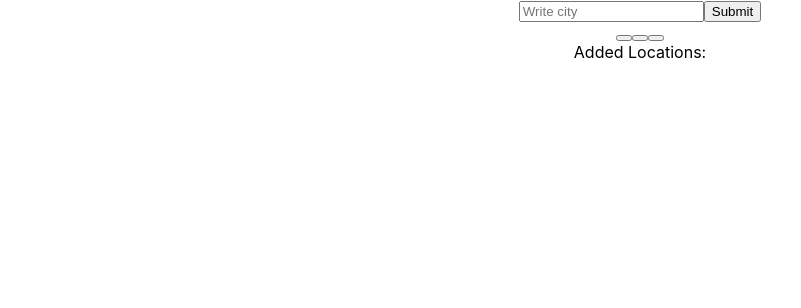
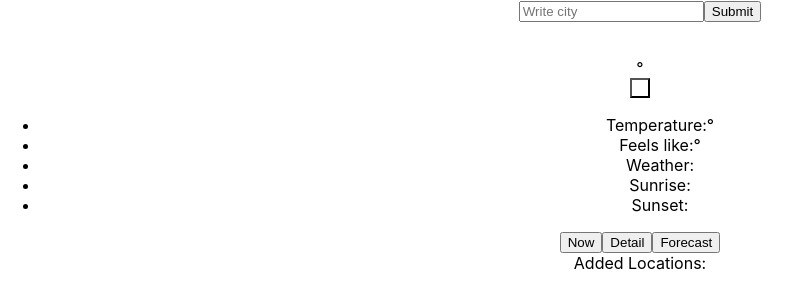
Before and after one commit to HukakHePak/weather-react, a React (Create React App) app: page / in a window 1280 px wide. Shown: the top 308 px of the page, without its empty margins (0-801 px from the left). Built offline with nearby package versions, Linux system fonts and the light colour scheme.

Commit message:
add WeatherDisplay, remake CloseItem for choose city, fix like btn, fix notification

```diff
--- a/src/components/App.js
+++ b/src/components/App.js
@@ -2,94 +2,95 @@ import './App.css';
 import { SearchBar } from '../components/SearchBar/SearchBar';
 import { NotificationMessage } from '../components/NotificationMessage/NotificationMessage';
 import { NamedList } from '../components/NamedList/NamedList';
-import { ClosinItem } from '../components/ClosinItem/ClosinItem';
-import { SelectButton } from './SelectButton/SelectButton';
+import { ClosinSelectItem } from './ClosinSelectItem/ClosinSelectItem';
 import { getWeather } from '../modules/api/api';
-import { SimplyTab } from './WeatherTab/SimplyTab/SimplyTab';
-import { useState } from 'react';
-import { FullTab } from './WeatherTab/FullTab/FullTab';
-import { ForecastTab } from './WeatherTab/ForecastTab/ForecastTab';
+import { useEffect, useState } from 'react';
+import { WeatherDisplay } from './WeatherDisplay/WeatherDisplay';
 
 function App() {
   const [favorites, setFavorites] = useState(new Set());
-  const [weather, setWeather] = useState({forecast:[{}]});
-  const [activeTab, setTab] = useState();
-
-  let error = undefined;
+  const [weather, setWeather] = useState({}); // make default weather
+  const [notify, setNotify] = useState([]);
 
 
-  async function searchSubmitHandler(city) {
+  // useEffect(() => {
+  //   console.log(favorites);
+  // })
+
+
+  async function searchWeatherHandler(city) {
+    if(!city) {
+      setNotify(['Write city!', true]);
+      return;
+    }
+
     try {
       const newWeather = await getWeather(city);
+      newWeather.liked = isFavorite(city);
 
-      newWeather.liked = city === favorites.has(city);
       setWeather(newWeather);
+      setNotify(['', false]);
     }
-    catch(err) {
-      error = <NotificationMessage value="fetch was crashed" />
-      console.log(err)
+    catch(error) {
+      console.error(error);
+      setNotify(['Unknown city', true]);
     }
+  }
+
+  function isFavorite(city) {
+    return favorites.has(city);
   }
 
   function createFavoriteItem(city, index) {
     return (
-      <ClosinItem
+      <ClosinSelectItem
         key={index}
         value={city}
-        onClick={() => removeFavorite(city)}
+        onOpen={ searchWeatherHandler }
+        onClose={ removeFavorite }
       />
     );
   }
 
   function removeFavorite(city) {
-    const newList = favorites;
+    const newList = new Set(favorites);
     newList.delete(city);
 
+    if(weather.city === city) weather.liked = false;
+
     setFavorites(newList);
+  }
+
+  function addFavorite() {
+    const { liked, city } = weather;
+
+    weather.liked = !liked;
+
+    if(liked) {
+      removeFavorite(city);
+    } else {
+      setFavorites(new Set(favorites).add(city));
+    }
   }
 
   return (
     <div className="App">
       <main>
         <div className="weather">
-          <SearchBar onSubmit={searchSubmitHandler} />
-
-          {error}
+          <SearchBar onSubmit={searchWeatherHandler} />
+          <NotificationMessage value={notify[0]} active={notify[1]} />
 
           <div className="weather__inner">
-            <div className="weather__display">
-              {activeTab}
-
-              <div className="weather__switcher">
-                <SelectButton
-                  onClick={() =>
-                    setTab(
-                      <SimplyTab
-                        weather={weather}
-                        onLike={() =>
-                          setFavorites(
-                            weather.liked
-                              ? new Set(favorites).add(weather.city)
-                              : removeFavorite(weather.city)
-                          )
-                        }
-                      />
-                    )
-                  }
-                />
-                <SelectButton
-                  onClick={() => setTab(<FullTab weather={weather} />)}
-                />
-                <SelectButton
-                  onClick={() =>
-                    setTab(<ForecastTab forecast={weather.forecast} />)
-                  }
-                />
-              </div>
-            </div>
+            <WeatherDisplay
+              weather={weather}
+              onLike={ addFavorite }
+              open={{ now: true }}
+            />
             <NamedList
               title="Added Locations:"
-              list={[...favorites.values()].map(createFavoriteItem)}
+              list={
+                [...favorites.values()].map(createFavoriteItem)
+              }
             />
           </div>
         </div>
--- a/src/components/ClosinItem/ClosinItem.js
+++ /dev/null
@@ -1,16 +0,0 @@
-import closeSvg from './close-icon.svg';
-
-export function ClosinItem(props) {
-  const { value, onClick } = props;
-
-  return (
-    <li class="closin-item">
-      <span className="closin-item__title"> {value} </span>
-      <button
-        className="closin-item__close-btn"
-        onClick={onClick}
-        style={{ backgroundImage: closeSvg }}
-      />
-    </li>
-  );
-}
--- /dev/null
+++ b/src/components/ClosinSelectItem/ClosinSelectItem.js
@@ -0,0 +1,30 @@
+import closeSvg from "./close-icon.svg";
+
+export function ClosinSelectItem(props) {
+  const { value, onOpen, onClose } = props;
+
+  function clickHandler(event) {
+    const tag = event.target.tagName;
+
+    if (tag === "BUTTON") {
+      console.log("button");
+      onClose(value);
+      return;
+    }
+
+    onOpen(value);
+  }
+
+  return (
+    <li className="closin-item">
+      <span className="closin-item__title" onClick={clickHandler}>
+        {value}
+      </span>
+      <button
+        className="closin-item__close-btn"
+        onClick={clickHandler}
+        style={{ backgroundImage: closeSvg }}
+      />
+    </li>
+  );
+}
--- a/src/components/SelectButton/SelectButton.js
+++ b/src/components/SelectButton/SelectButton.js
@@ -1,11 +1,11 @@
 export function SelectButton(props) {
-    const { name, isActive, onClick } = props;
+    const { value, isActive, onClick } = props;
 
     const className = isActive ? 'select-button--active' : 'select-button';
 
     return (
         <button className={className} onClick={ onClick }>
-            {name}
+            {value}
         </button>
     );
 }
--- /dev/null
+++ b/src/components/WeatherDisplay/WeatherDisplay.js
@@ -0,0 +1,25 @@
+import { useState } from "react";
+import { SelectButton } from "../SelectButton/SelectButton";
+import { ForecastTab } from "../WeatherTab/ForecastTab/ForecastTab";
+import { FullTab } from "../WeatherTab/FullTab/FullTab";
+import { SimplyTab } from "../WeatherTab/SimplyTab/SimplyTab";
+
+export function WeatherDisplay(props) {
+  const { weather, onLike, open } = props;
+
+  const [active, setActive] = useState(open || { now: true });
+
+  return (
+    <div className="weather__display">
+      <SimplyTab weather={weather} active={active.now} onLike={onLike} />
+      <FullTab weather={weather} active={active.detail}/>
+      {/* <ForecastTab forecast={weather?.forecast} active={active.forecast}/> */}
+
+      <div className="weather__switcher">
+        <SelectButton value="Now" onClick={() => setActive({ now: true })} />
+        <SelectButton value="Detail" onClick={() => setActive({ detail: true })} />
+        <SelectButton value="Forecast" onClick={() => setActive({ forecast: true })}/>
+      </div>
+    </div>
+  );
+}
--- a/src/components/WeatherTab/ForecastItem/ForecastItem.js
+++ b/src/components/WeatherTab/ForecastItem/ForecastItem.js
@@ -1,6 +1,6 @@
 export function ForecastItem(props) {
     const { weather } = props;
-    const { feels, temp, date, time, alt, img } = weather;
+    const { feels, temp, date, time, alt, img } = weather || {};
 
     return (
       <li className="forecast-card">
--- a/src/components/WeatherTab/ForecastTab/ForecastTab.js
+++ b/src/components/WeatherTab/ForecastTab/ForecastTab.js
@@ -1,14 +1,14 @@
 import { ForecastItem } from "../ForecastItem/ForecastItem";
 
 export function ForecastTab(props) {
-    const { city, forecast, isActive } = props;
+    const { city, forecast, active } = props;
 
     return (
-      <div className={isActive ? "forecast-tab--active" : "forecast-tab"}>
+      <div className={active ? "forecast-tab--active" : "forecast-tab"}>
         <span className="forecast-tab__city"> {city} </span>
 
         <ul className="forecast-tab__stats">
-          { forecast.map((item, index) => (
+          { forecast?.map((item, index) => (
             <ForecastItem key={index} weather={item} />
           ))}
         </ul>
--- a/src/components/WeatherTab/FullTab/FullTab.js
+++ b/src/components/WeatherTab/FullTab/FullTab.js
@@ -1,9 +1,9 @@
 export function FullTab(props) {
-    const { weather, isActive } = props;
-    const { temp, feels, city, sunrise, sunset } = weather;
+    const { weather, active } = props;
+    const { temp, feels, city, sunrise, sunset } = weather || {};
 
     return (
-      <div className={ isActive ? 'full-tab--active' : 'full-tab' }>
+      <div className={ active ? 'full-tab--active' : 'full-tab' }>
         <span className="full-tab__city"> { city } </span>
 
         <ul className="full-tab__stats">
--- a/src/components/WeatherTab/SimplyTab/SimplyTab.js
+++ b/src/components/WeatherTab/SimplyTab/SimplyTab.js
@@ -2,9 +2,7 @@ import likeSvg from './heart-ico.svg';
 
 export function SimplyTab(props) {
     const { weather, onLike, active } = props;
-    const { img, alt, temp, city, liked } = weather;
-
-    console.log(weather)
+    const { img, alt, temp, city, liked } = weather || {};
 
     return (
       <div className={ active ? 'simply-tab--active' : 'simply-tab' }>
@@ -14,7 +12,7 @@ export function SimplyTab(props) {
         </div>
         <span className="simply-tab__city"> { city }</span>
         <button className={ 'simply-tab__like-btn' + liked ? '--liked' : '' }
-            style={{ backgroundImage: likeSvg }}
+            style={{ backgroundImage: likeSvg, width: "20px", height: "20px", backgroundColor: "white" }}
             onClick={ onLike }/>
       </div>
     );
```
Also changed, not shown: src/components/ClosinSelectItem/close-icon.svg (renamed from src/components/ClosinItem/close-icon.svg).
